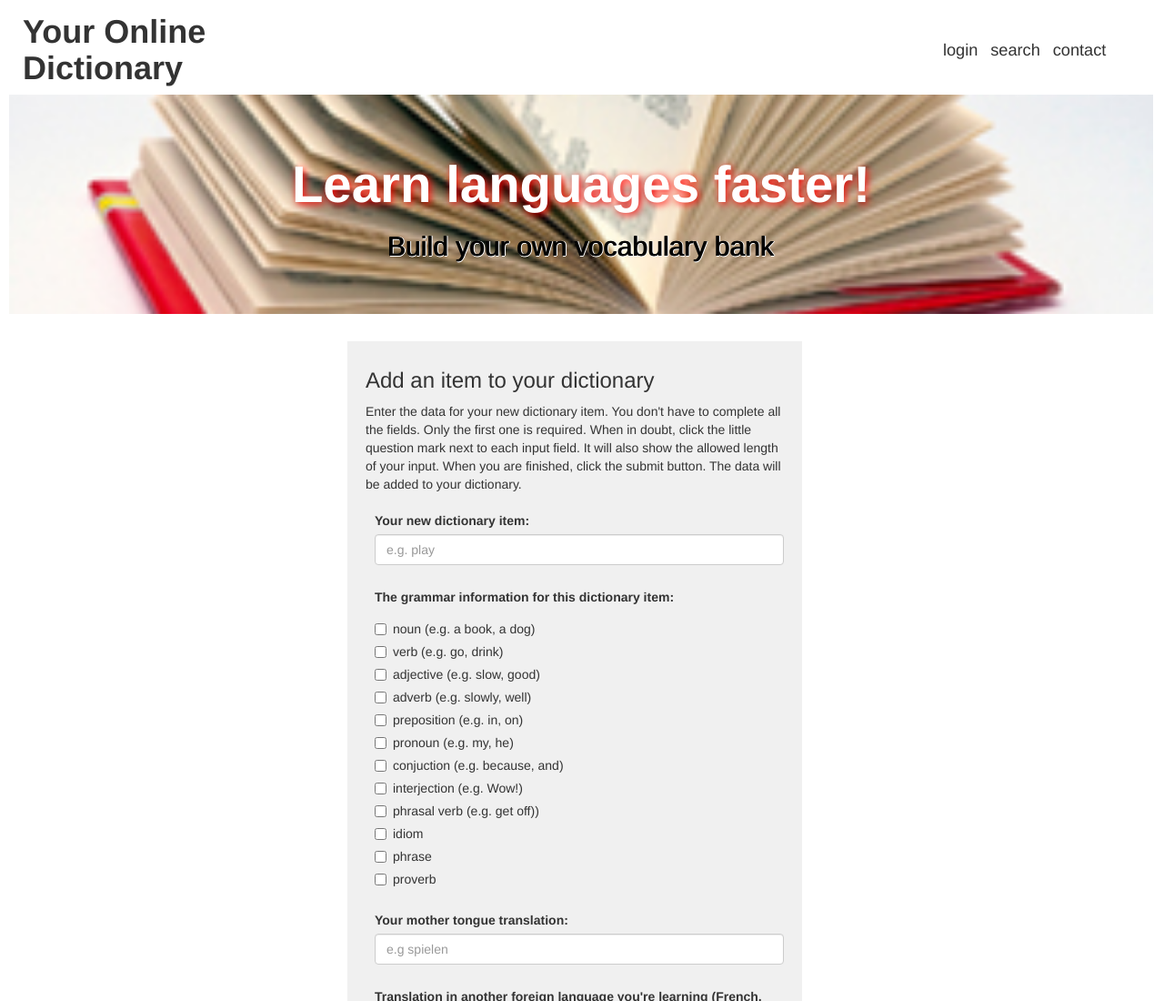
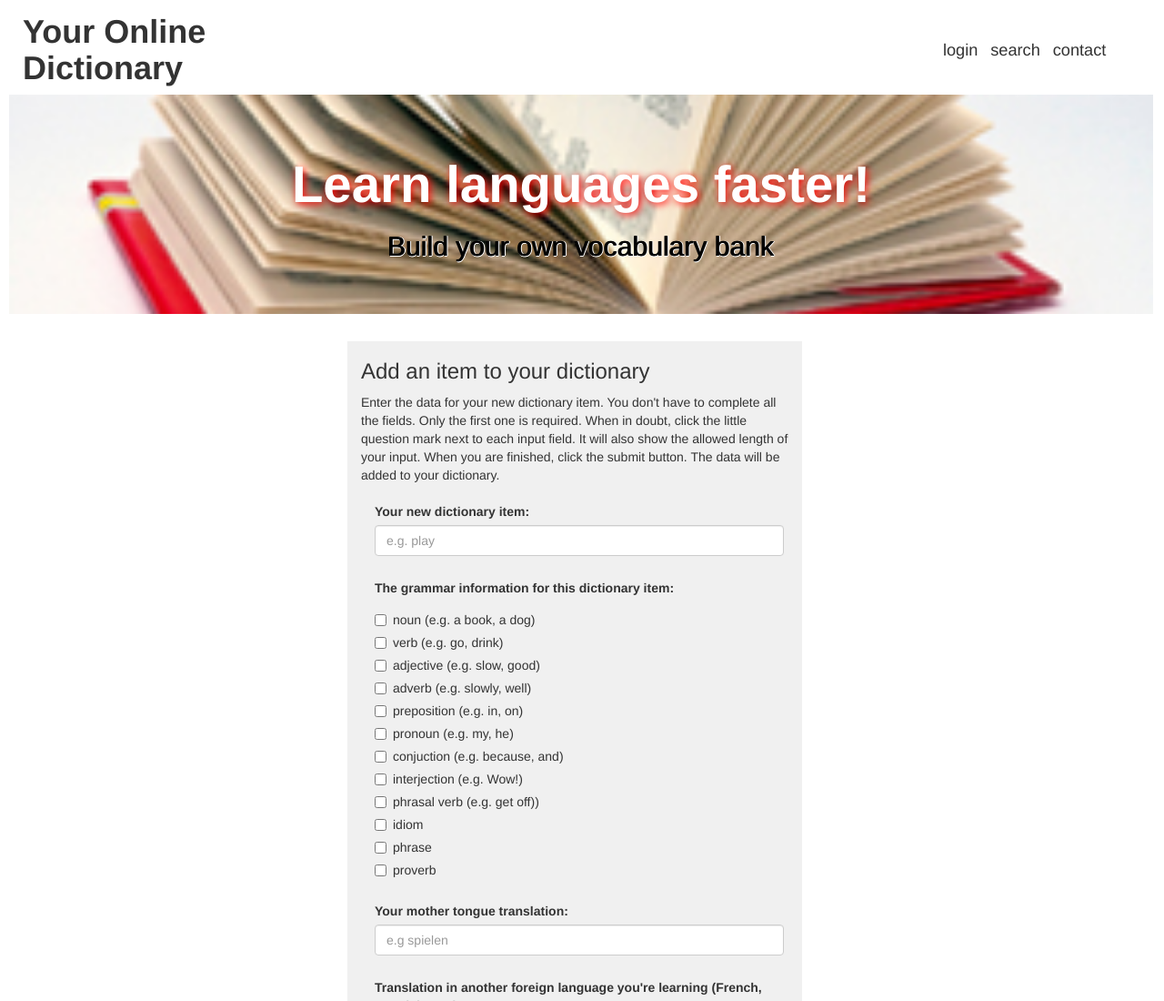
Before and after one commit to DariuszUstrzycki/dictionary, a plain HTML site: page index.html in a window 1280 px wide. Shown: the top 1100 px of the page at 91% size. Drawn offline with nearby package versions, Linux system fonts and the light colour scheme.

Commit message:
Minor changes

```diff
--- a/index.html
+++ b/index.html
@@ -44,14 +44,13 @@
 
     <!--main content area-->
 
-    <div class="row">
+    <div class="row" class="row-1">
         <div class="col-sm-6 col-sm-offset-3">
-            <main>
-                <div id="menu-box">
-                    <section class="container-fluid" id="menu-header">
+            <main class="form-box">
+                <div class="container-fluid" class="form-header">
                     <h3>Add an item to your dictionary</h3>
                     <p>Enter the data for your new dictionary item. You don't have to complete all the fields. Only the first one is required. When in doubt, click the little question mark next to each input field. It will also show the allowed length of your input. When you are finished, click the submit button. The data will be added to your dictionary.</p>
-                    </section>
+                </div>
 
                 <form action="#" method="post">
                     <div class="form-group">
@@ -166,7 +165,7 @@
                     <button type="submit" class="btn btn-primary">Add to my dictionary</button>
 
                 </form>
-                </div>
+
             </main>
         </div>
     </div>
--- a/styles/style.css
+++ b/styles/style.css
@@ -52,15 +52,13 @@ header nav li {
 
 .jumbotron {
     margin-top: 10px;
-    margin-bottom: 10px;
+    margin-bottom: 0px;
     margin-right: -4px;
     margin-left: 10px;
     background: url('../images/dictionary1_verysmall.jpg') no-repeat center center;
     background-size: cover;
     max-height: 300px;
 }
-
-
 
 .jumbotron h2 {
     color: #fff;
@@ -77,43 +75,34 @@ header nav li {
     text-shadow: -1px 0 black, 0 1px white, 1px 0 white, 0 1px white;
 }
 
-#menu-row {
 
-    margin: 0 0px;
+.form-box {
+    max-width: 500px;
+    margin: 0 auto;
+    background-color: rgb(240, 240, 240);
+}
+
+
+.form-header {
+    margin: 0 auto;
+    padding: 0px 20px 0px 20px;
 
 }
 
-#menu-header {
-    padding-top: 0px;
-}
-
-
-#menu-box {
-    max-width: 500px;
-    margin: 0 auto;
-
-    /*top-bottom  right-left*/
-    background-color: rgb(240, 240, 240);
-
+.form-box h3 {
+    margin-top: 0px;
+    padding-top: 20px;
 }
 
 
 
-#menu-header {
-    padding: 20px 20px 0px 20px;
 
-}
 
 form {
     padding: 0px 20px 0px 20px;
 
 }
 
-#menu-box h3 {
-    margin-top: 0px;
-    padding-top: 10px;
-
-}
 
 
 
```
Lines whose indentation alone changed are shown as unchanged.
